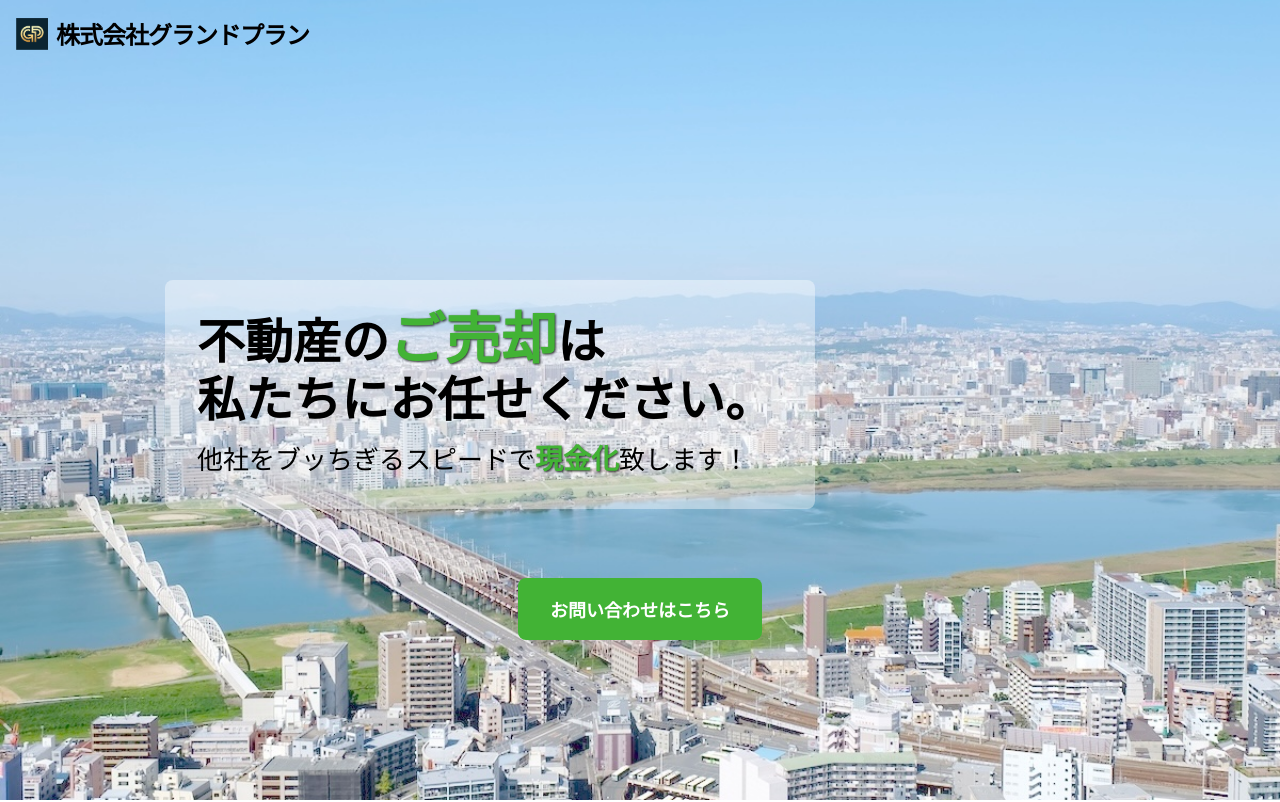
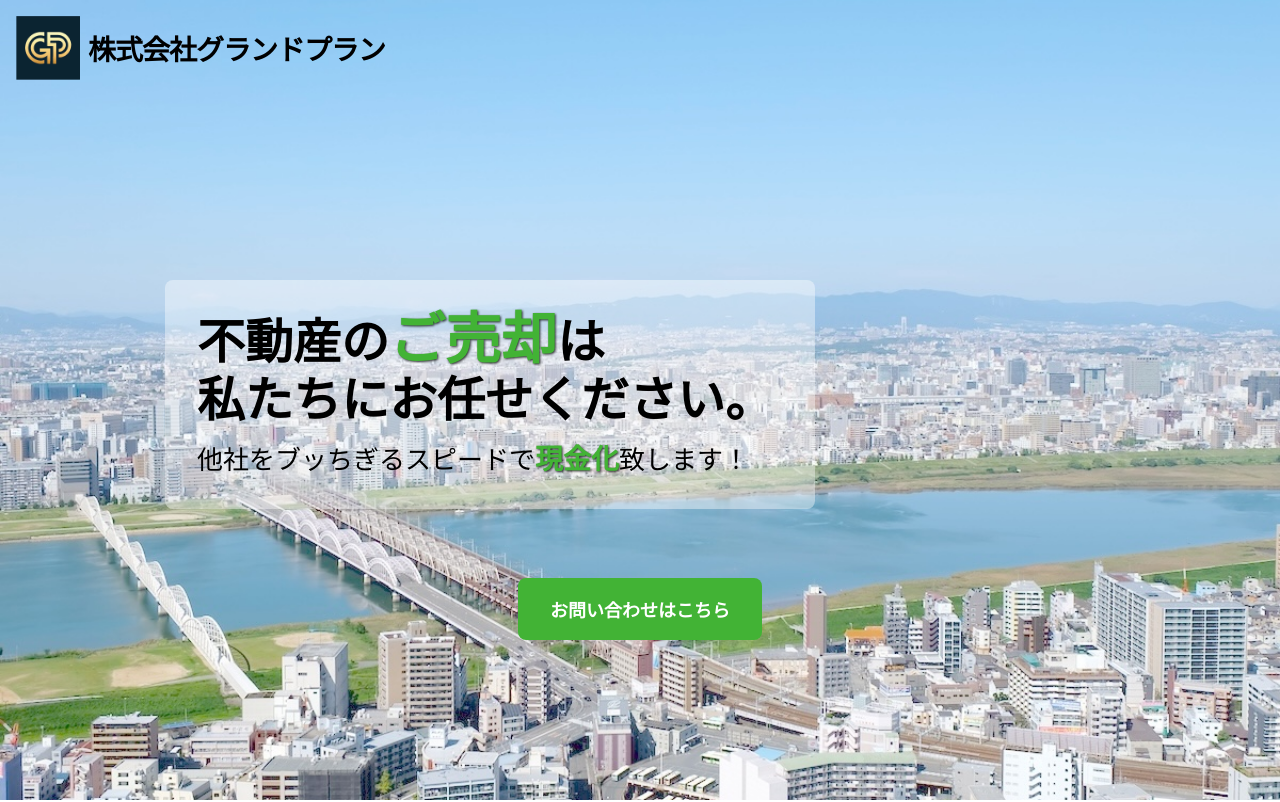
Before and after one commit to gradplan/grandplan.github.io, a website built with Parcel: page src/index.html in a window 1280 px wide. Shown: the top 802 px of the page. Built offline with nearby package versions, Linux system fonts and the light colour scheme; a web font is replaced by a local one.

Commit message:
fix: スタイル調整&企業情報を追加

```diff
--- a/src/index.html
+++ b/src/index.html
@@ -16,10 +16,10 @@
       <section class="mainvisual_section">
         <div class="mainvisual_section_inner">
           <h1 class="corp_name">
+            <div class="corp_name_text">株式会社グランドプラン</div>
             <div class="logo_wrapper">
               <img src="./img/logo-gp.png" alt="株式会社グランドプラン" class="logo">
             </div>
-            <div class="corp_name_text">株式会社グランドプラン</div>
           </h1>
 
           <div class="copy_box">
@@ -86,15 +86,15 @@
               <th>事業内容</th>
               <td></td>
             </tr>
+            -->
             <tr>
-              <th>所属団体</th>
-              <td></td>
+              <th>免許登録</th>
+              <td>宅地建物取引業免許　大阪府知事（1）第65529号</td>
             </tr>
             <tr>
-              <th>免許番号</th>
-              <td></td>
+              <th>加盟団体</th>
+              <td>公益社団法人　全国宅地建物取引業保証協会<br/>一般社団法人　大阪府宅地建物取引表協会</td>
             </tr>
-            -->
           </table>
         </div>
       </section>
--- a/src/style/main.scss
+++ b/src/style/main.scss
@@ -107,15 +107,17 @@ $maxContentWidth: 1440px;
       top: 0;
       left: 0;
       margin: 0;
-      font-size: 24px;
+      font-size: 28px;
       padding: 16px;
       letter-spacing: -1px;
       display: flex;
       gap: 8px;
       align-items: center;
+      flex-direction: row-reverse;
 
       @media (max-width: $breakpointSmallPc) {
         padding: 12px;
+        font-size: 18px;
       }
 
       .logo_wrapper {
@@ -124,8 +126,13 @@ $maxContentWidth: 1440px;
         gap: 8px;
 
         .logo {
-          width: 32px;
-          height: 32px;
+          width: 64px;
+          height: 64px;
+
+          @media (max-width: $breakpointSmallPc) {
+            width: 40px;
+            height: 40px;
+          }
         }
       }
 
@@ -174,6 +181,10 @@ $maxContentWidth: 1440px;
           strong {
             font-size: 32px;
           }
+        }
+
+        @media (max-width: 335px) {
+          font-size: 24px;
         }
       }
 
```
Also changed, not shown: docs/index.html (+6 -6 lines), 2 other files.
